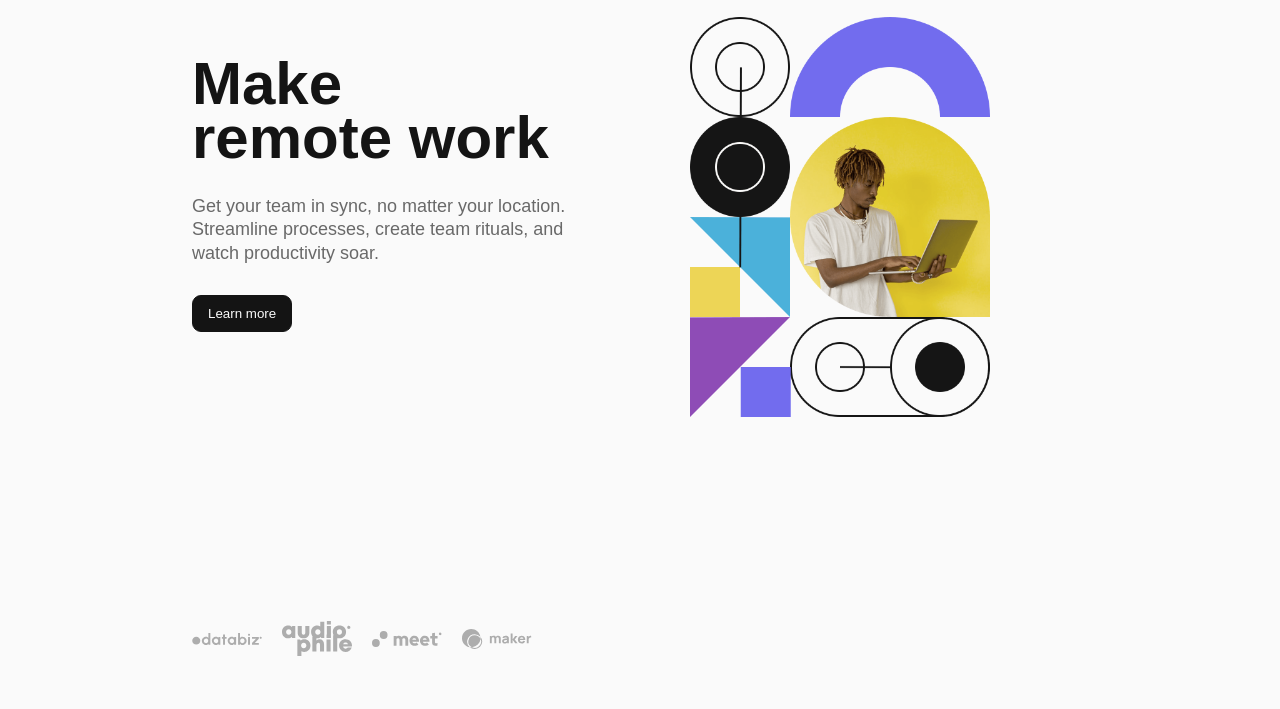
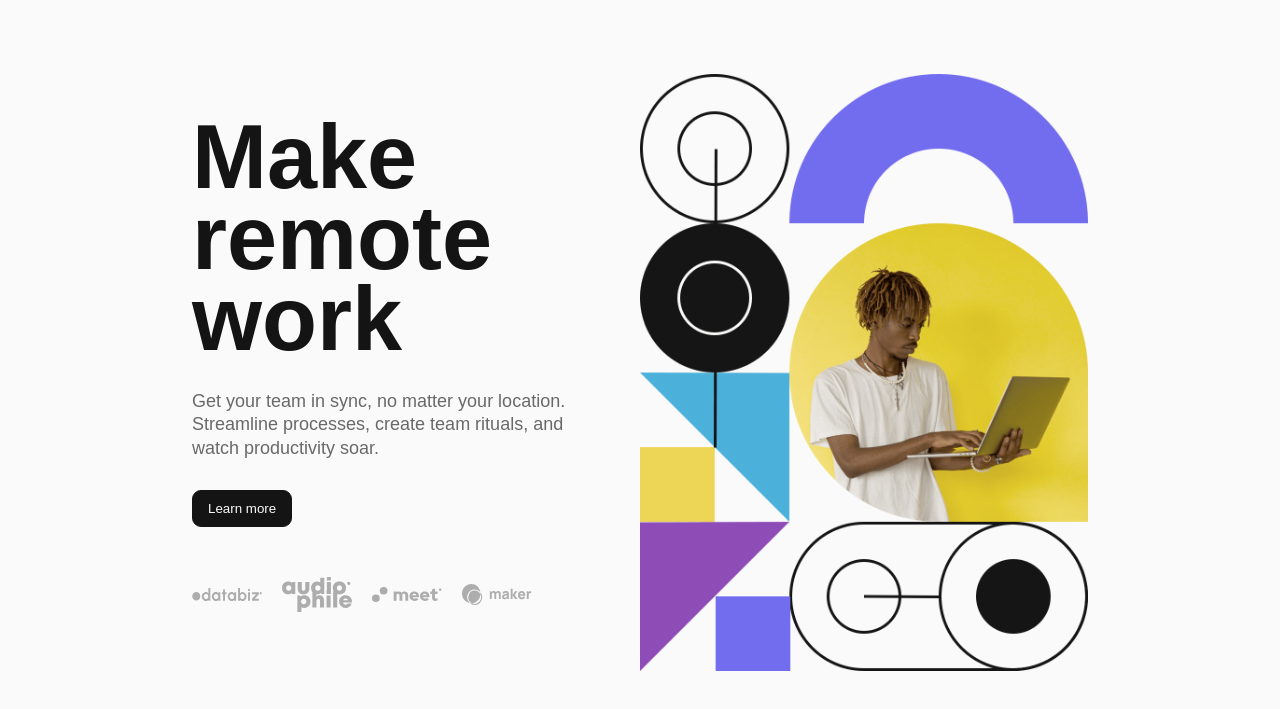
Before and after one commit to elsayedelbauomy/Intro_Section_WithDropdown_Navigation, a plain HTML site: page index.html in a window 1280 px wide. Shown: the part 59-768 px from the top of the page. Drawn offline with Linux system fonts and the light colour scheme.

Commit message:
modify style

```diff
--- a/style.css
+++ b/style.css
@@ -113,18 +113,17 @@ main {
         justify-content: space-evenly;
 
         & .partOne {
-            width: 80%;
+            width: 50%;
             display: flex;
             flex-direction: column;
-            /* justify-content: space-between; */
-            height: 90%;
+            justify-content: space-evenly;
         }
             & h1 {
-                font-size: 60px;
+                font-size: 90px;
                 line-height: .9;
                 margin-bottom: 30px;
                 color: var(--Almost-Black);
-                margin-top: 40px;
+                margin-top: 100px;
             }
 
             & p {
@@ -154,18 +153,17 @@ main {
             & .icones {
                 display: flex;
                 align-items: center;
-                margin-top: 30px;
+                margin-top: 50px;
                 justify-self: flex-end;
                 gap: 20px;
-                margin-top: auto;
                 & img {
                     width: 70px;
                 }
             }
         }
         & .partTwo {
-            width: 1000px;
-            height: 400px;
+            width: 50%;
+            height: 100%;
 
             & .imge {
                 width: 100%;
```
